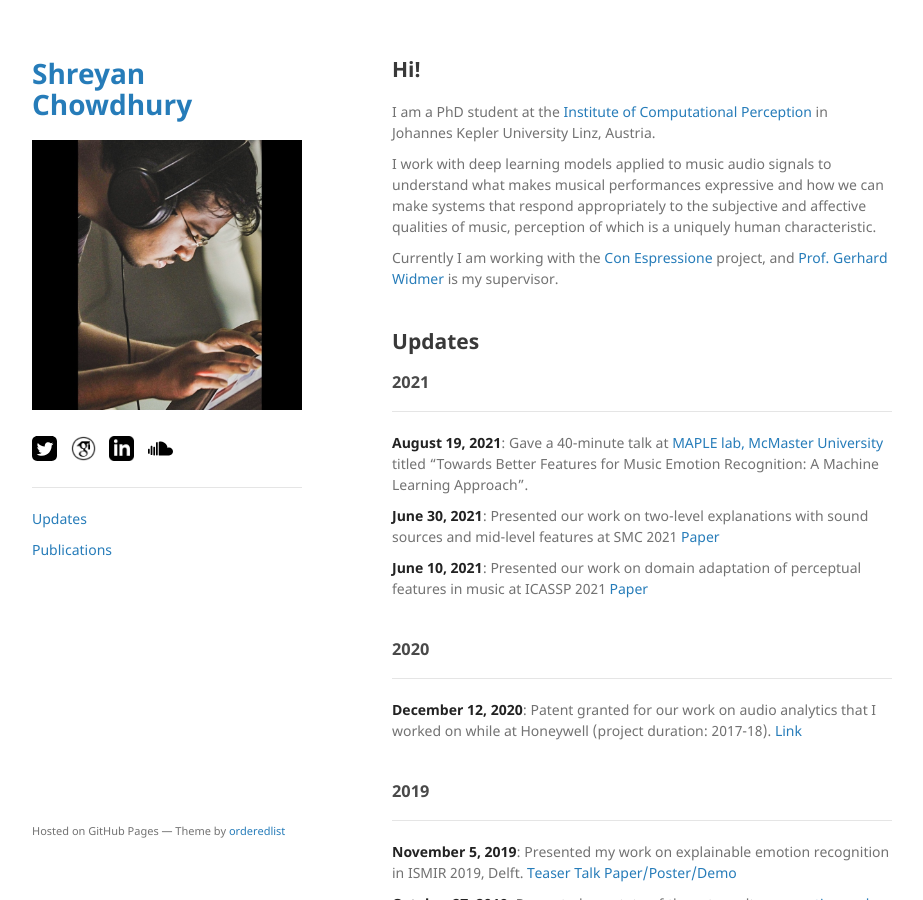
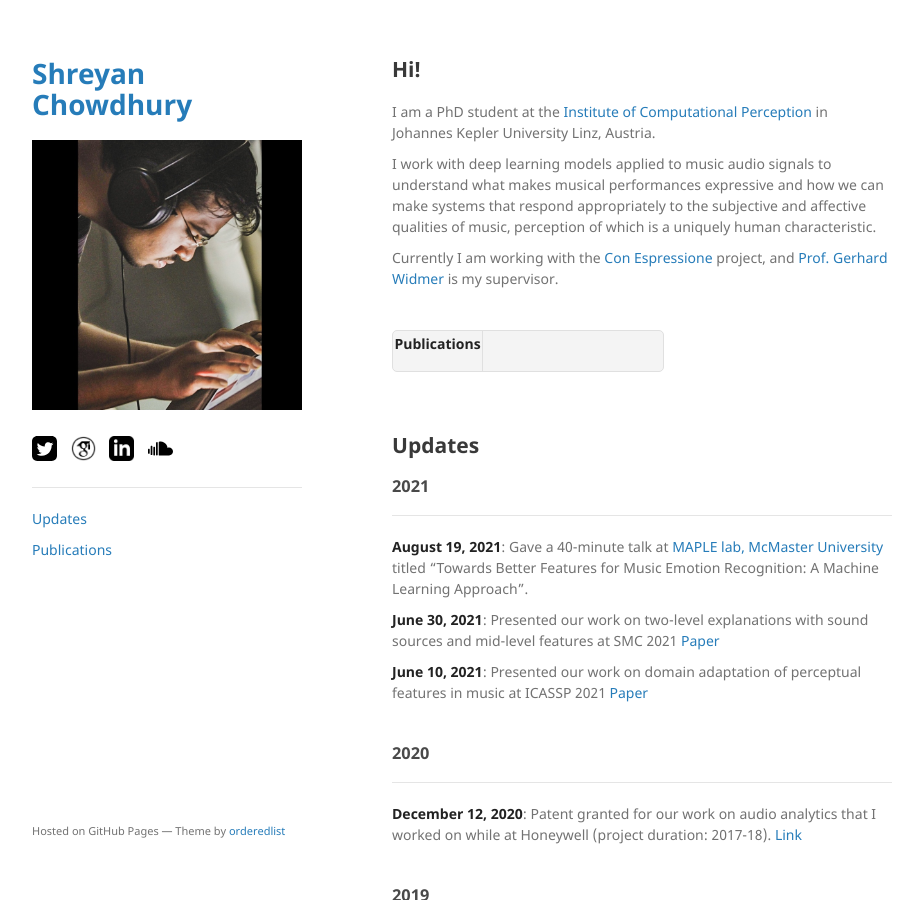
Before and after one commit to shreyanc/shreyanc.github.io, a Jekyll site: the page built from index.md, in a window 1280 px wide and 900 px high. Shown: the whole window, without its empty margins (178-1101 px from the left). Built offline with Jekyll 4.4.1, drawn with Linux system fonts in a browser that asks for light colours.

Commit message:
Update index.md

```diff
--- a/index.md
+++ b/index.md
@@ -13,12 +13,12 @@ Currently I am working with the [Con Espressione](https://www.jku.at/en/institut
 
 <br>
 
-<!-- <ul class="downloads">
-  <li><a href="#"><strong>Projects</strong></a></li>
-  <li><a href="#"><strong>About Me</strong></a></li>
+<ul class="downloads">
+  <li><a href="#Publications"><strong>Publications</strong></a></li>
+  <!--<li><a href="#"><strong>About Me</strong></a></li>-->
  </ul>
 
-<br><br>-->
+<br><br>
 ## Updates
 ### 2021
 ----
```
